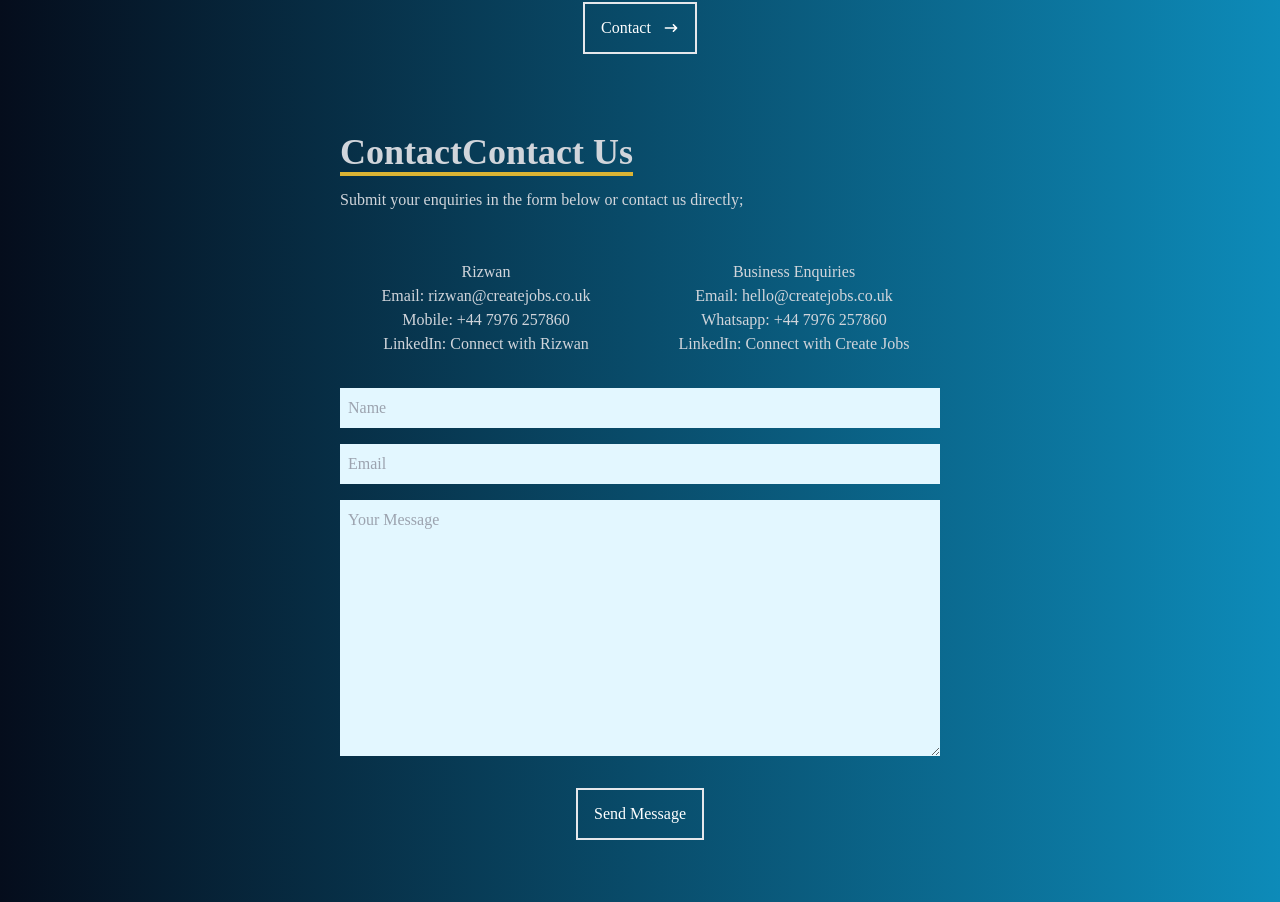
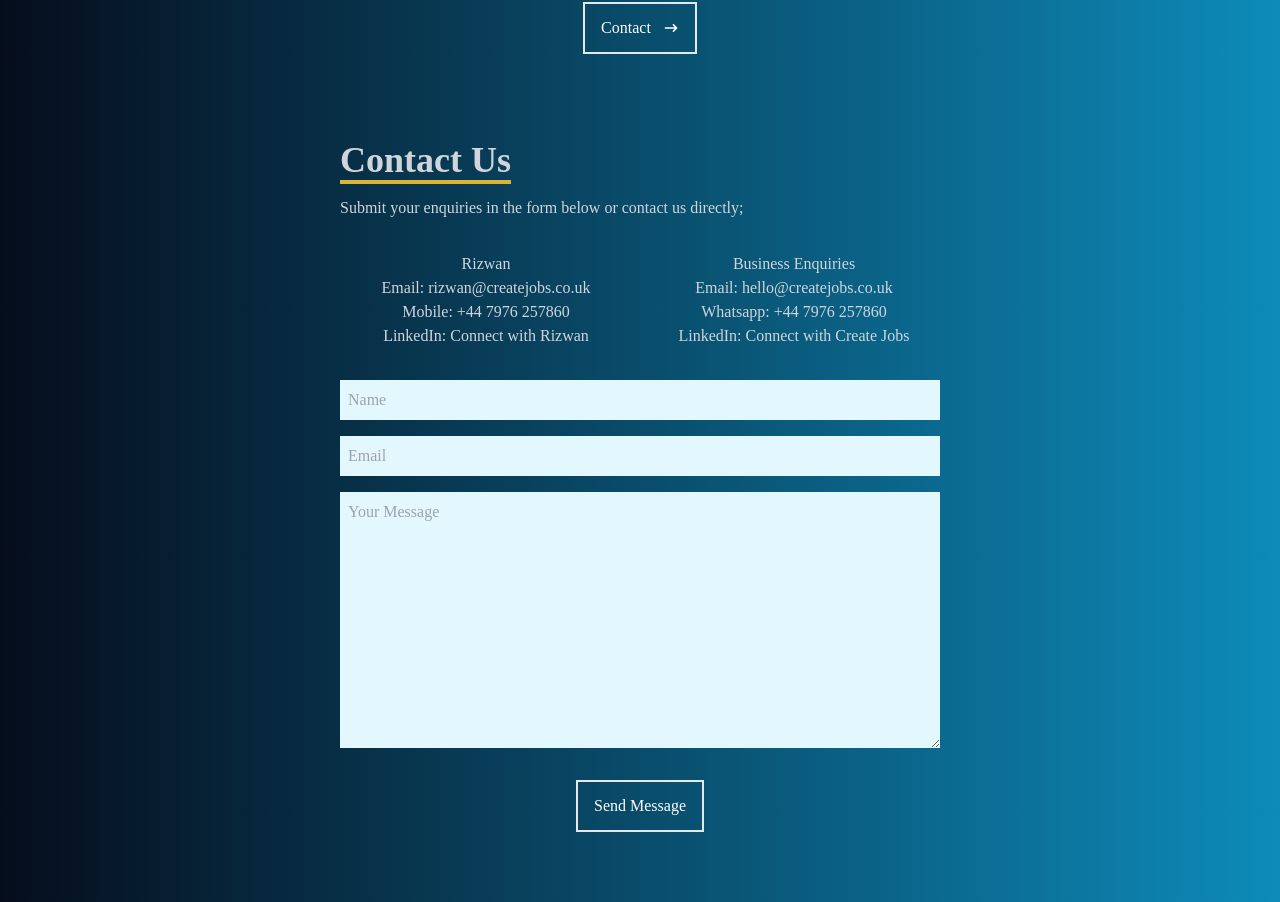
Before and after one commit to riz1ash786/create-jobs, a React (Create React App) app: page / in a window 1280 px wide. Shown: the part 4014-4916 px from the top of the page. Built offline with nearby package versions, Linux system fonts and the light colour scheme.

Commit message:
contact page adjustment

```diff
--- a/src/components/Contact.jsx
+++ b/src/components/Contact.jsx
@@ -5,10 +5,8 @@
     <div name='contact' className='w-full h-screen bg-gradient-to-r from-[#050d1c] to-[#0d8bb9] flex justify-center items-center p-4'>
         <form method='POST' action="https://getform.io/f/xboMzBeg" className='flex flex-col max-w-[600px] w-full'>
             <div className='pb-8'>
-                <p className='text-4xl font-bold inline border-b-4 border-[#dbb434] text-gray-300'>Contact</p>
                 <p className='text-4xl font-bold inline border-b-4 border-[#dbb434] text-gray-300'>Contact Us</p>
-                <p className='text-gray-300 py-4'>Submit your enquiries in the form below or contact us directly;</p>
-
+                <p className='text-gray-300 pt-4'>Submit your enquiries in the form below or contact us directly;</p>
             </div>
 
             <div className='pb-8 max-w-[1000px] w-full grid sm:grid-cols-2 gap-8 px-2  text-gray-300'>
```
